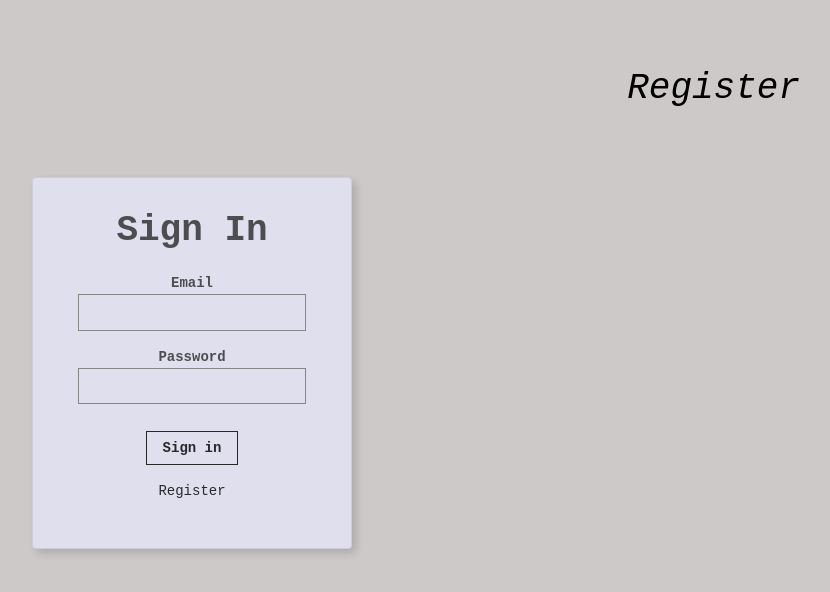
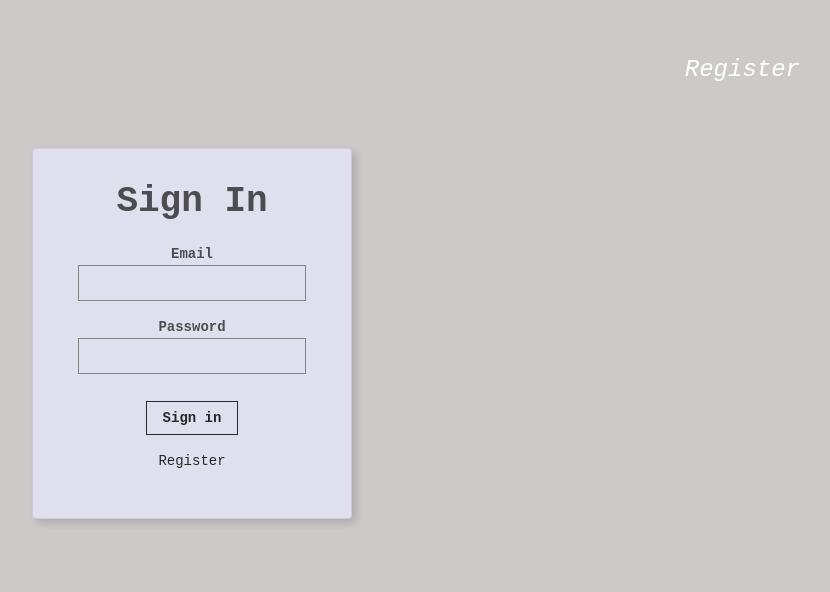
Before and after one commit to fawwaz95/SmartBrain, a React (Create React App) app: page / in a window 1280 px wide. Shown: the top 592 px of the page, without its empty margins (448-1278 px from the left). Built offline with nearby package versions, Linux system fonts and the light colour scheme.

Commit message:
New background and font changes

```diff
--- a/src/Components/Navigation/Navigation.js
+++ b/src/Components/Navigation/Navigation.js
@@ -5,7 +5,7 @@ const Navigation = ({onRouteChange}) => {
     return (
         <div>
             <nav style={{display:'flex', justifyContent:'flex-end'}}>
-                <p className='f3 link dim black underline pa3 pointer' onClick={() => onRouteChange('Signout')}>Sign out</p>
+                <p className='f3 link dim white db pointer tr pa4 i' onClick={() => onRouteChange('Signout')}>Sign out</p>
             </nav>
         </div>
     );
--- a/src/Components/Register/Register.js
+++ b/src/Components/Register/Register.js
@@ -27,7 +27,6 @@ class Register extends Component  {
 
 
     onSignin = () => {
-
             console.log(this.state.inpEmail);
 
             fetch(`http://localhost:${PORT}/register`, {
@@ -54,7 +53,7 @@ class Register extends Component  {
     render(){
         return (
             <div>
-                <p href="#0" className="f2 link dim black db pointer tr pa4 i" onClick={() => this.props.onRouteChange('Signin')}>Signin</p>
+                <p href="#0" className="f3 link dim white db pointer tr pa4 i" onClick={() => this.props.onRouteChange('Signin')}>Signin</p>
                 <article className="br2 ba dark-gray b--black-10 mv4 w-100 w-50-m w-25-l mw6 shadow-5 center form">
                     <main className="pa4 black-80">
                         <div className="measure">
--- a/src/Components/Signin/Signin.js
+++ b/src/Components/Signin/Signin.js
@@ -47,7 +47,7 @@ onSubmitSignin = () => {
     const { onRouteChange } = this.props;
         return (
             <div >
-                <p href="#0" className="f2 link dim black db pointer tr pa4 i" onClick={() => onRouteChange('Register')}>Register</p>
+                <p href="#0" className="f3 link dim white db pointer tr pa4 i" onClick={() => onRouteChange('Register')}>Register</p>
                 <article className="br2 ba dark-gray b--black-10 mv4 w-100 w-50-m w-25-l mw6 shadow-5 center signinBox">
                 <main className="pa4 black-80">
                     <div className="measure">
```
Also changed, not shown: src/Images/low-poly-grid-haikei.png (added), src/Images/wave-haikei.png (added).
